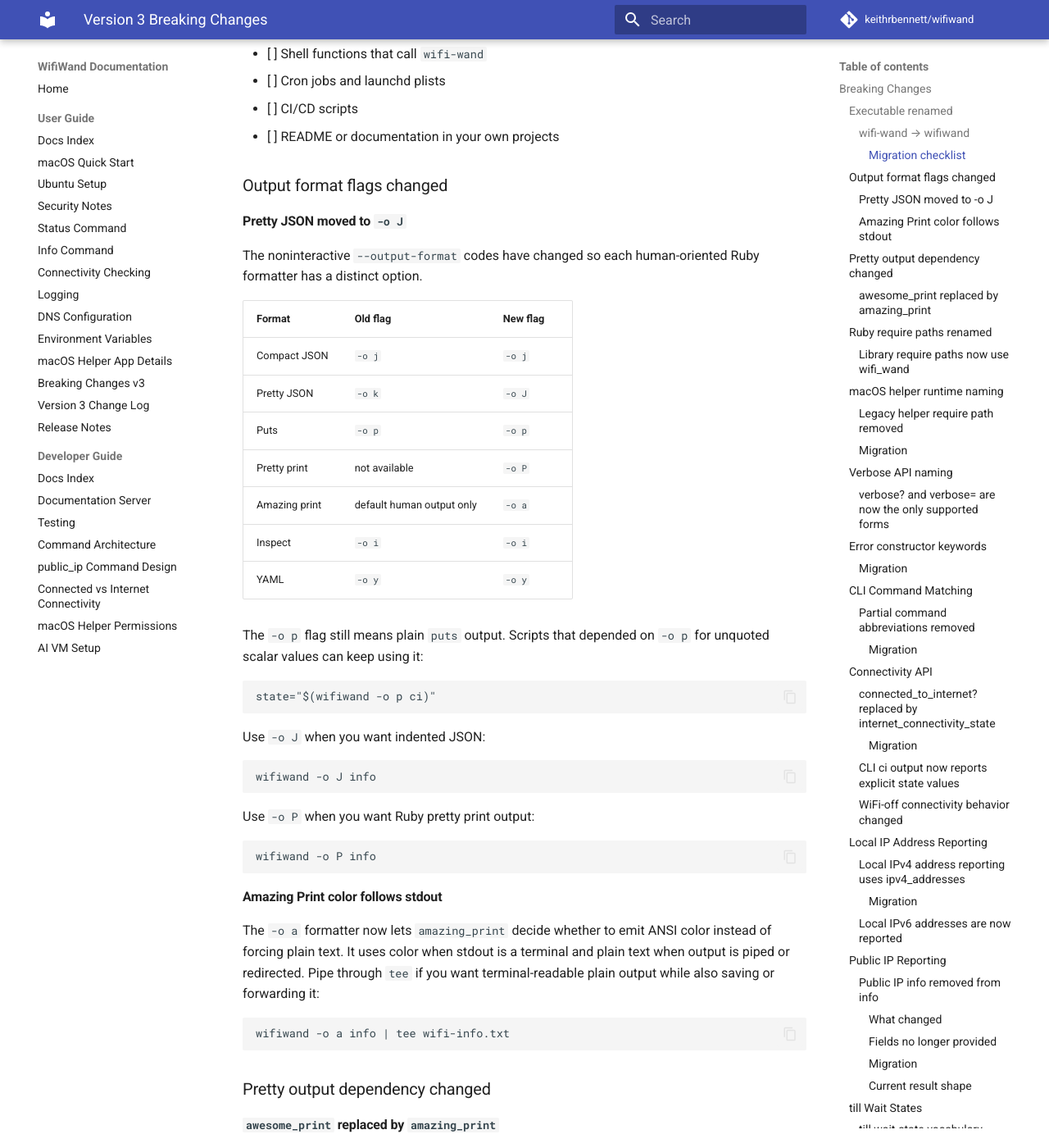
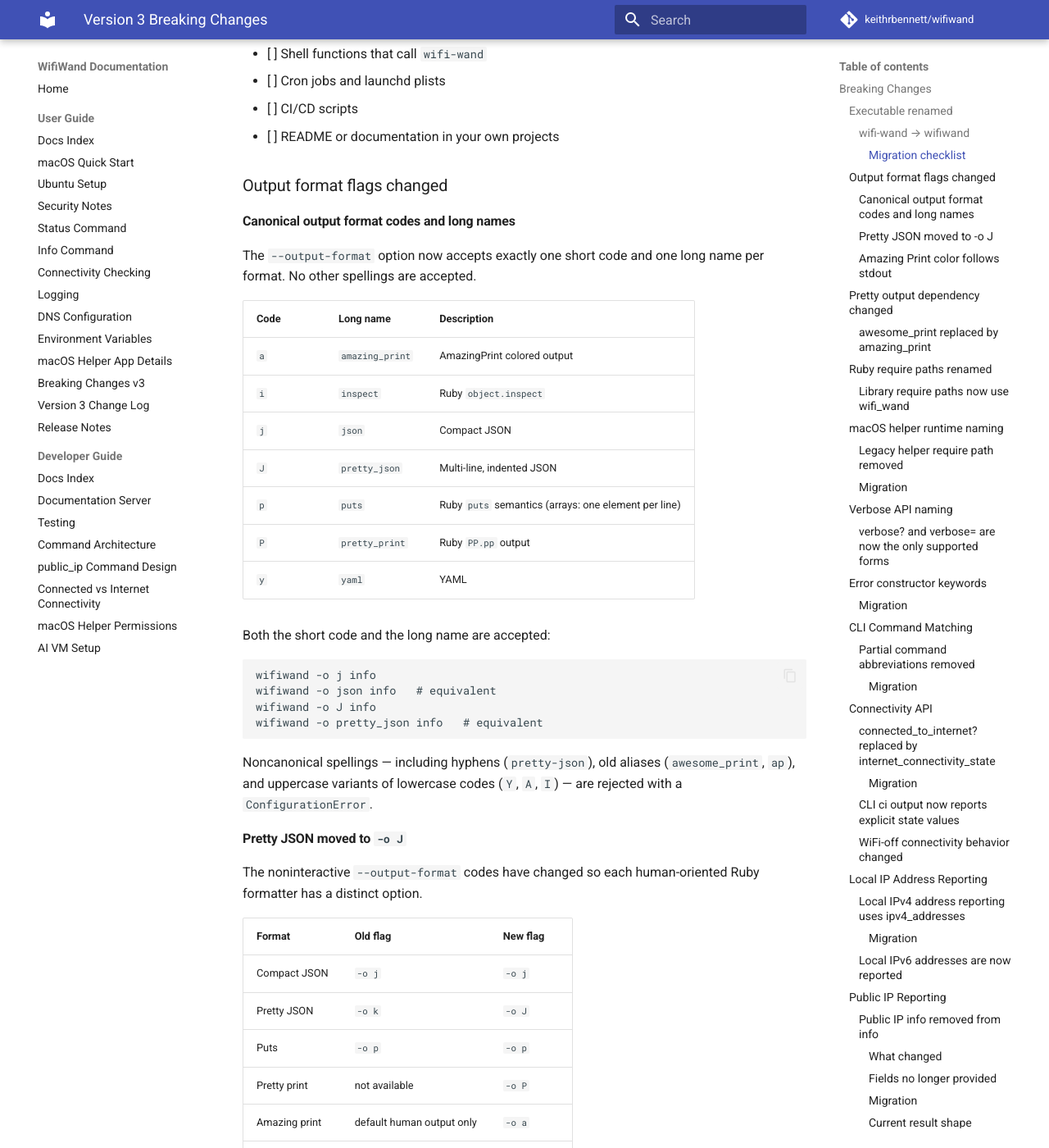
Before and after one commit to keithrbennett/wifiwand, an MkDocs documentation site: the page built from docs/BREAKING_CHANGES_V3.md, in a window 1280 px wide and 1400 px high, scrolled down 1375 px. Shown: the whole window at 82% size. Built offline with MkDocs 1.6.1 and Material for MkDocs 9.7.7, drawn with Linux system fonts in a browser that asks for light colours; comment, search, counter and statistics services are not loaded; some of the changed text lies outside the part shown.

Commit message:
Normalize output format codes and long names to one canonical scheme
Output format selection via `-o` / `--output-format` now enforces a strict
canonical scheme. Only the exact single-letter codes and their one canonical
long-name alias are accepted; anything else raises ConfigurationError.

Canonical codes and long names:

  a = amazing_print   i = inspect     j = json
  J = pretty_json     p = puts        P = pretty_print
  y = yaml

Previously, format selection was lenient: it accepted the first character of
any string (e.g. 'Y' → 'y', 'awesome_print' → 'a', 'pretty-json' → 'p').
Now only the exact values above are accepted.

Notable strictness changes:
- Noncanonical aliases rejected: ap, awesome_print, amazing-print, pretty-json,
  and uppercase-of-lowercase variants (A, I, K, Y, …) all raise ConfigurationError
- Long names with hyphens (pretty-json) are rejected; underscores only
- 'p' is puts, not pretty_json; 'J' is pretty_json

- Added FORMAT_LONG_NAMES constant (canonical long name → single-letter code)
- normalized_format_choice uses FORMAT_LONG_NAMES.fetch(str, str) — long names
  resolve to their code; everything else passes through for the FORMATTERS check
- available_format_choices iterates FORMAT_LONG_NAMES directly (already in
  display order) instead of sorting FORMATTERS.keys with a multi-key comparator
- Error messages show the raw user-supplied value and list code=name pairs
- Help text updated to list canonical code=name pairs
- BREAKING_CHANGES_V3.md: new subsection with table, migration guidance, examples

````diff
--- a/docs/BREAKING_CHANGES_V3.md
+++ b/docs/BREAKING_CHANGES_V3.md
@@ -71,6 +71,34 @@ removed in a future major release.
 
 ### Output format flags changed
 
+#### Canonical output format codes and long names
+
+The `--output-format` option now accepts exactly one short code and one long
+name per format. No other spellings are accepted.
+
+| Code | Long name       | Description                                         |
+|------|-----------------|-----------------------------------------------------|
+| `a`  | `amazing_print` | AmazingPrint colored output                         |
+| `i`  | `inspect`       | Ruby `object.inspect`                               |
+| `j`  | `json`          | Compact JSON                                        |
+| `J`  | `pretty_json`   | Multi-line, indented JSON                           |
+| `p`  | `puts`          | Ruby `puts` semantics (arrays: one element per line)|
+| `P`  | `pretty_print`  | Ruby `PP.pp` output                                 |
+| `y`  | `yaml`          | YAML                                                |
+
+Both the short code and the long name are accepted:
+
+```bash
+wifiwand -o j info
+wifiwand -o json info   # equivalent
+wifiwand -o J info
+wifiwand -o pretty_json info   # equivalent
+```
+
+Noncanonical spellings — including hyphens (`pretty-json`), old aliases
+(`awesome_print`, `ap`), and uppercase variants of lowercase codes (`Y`, `A`,
+`I`) — are rejected with a `ConfigurationError`.
+
 #### Pretty JSON moved to `-o J`
 
 The noninteractive `--output-format` codes have changed so each human-oriented
@@ -93,7 +121,7 @@ The `-o p` flag still means plain `puts` output. Scripts that depended on
 state="$(wifiwand -o p ci)"
 ```
 
-Use `-o J` when you want indented JSON:
+Use `-o J` when you want multi-line, indented JSON:
 
 ```bash
 wifiwand -o J info
````
Also changed, not shown: docs/INFO_COMMAND.md (+1 -1 lines), 4 other files.
